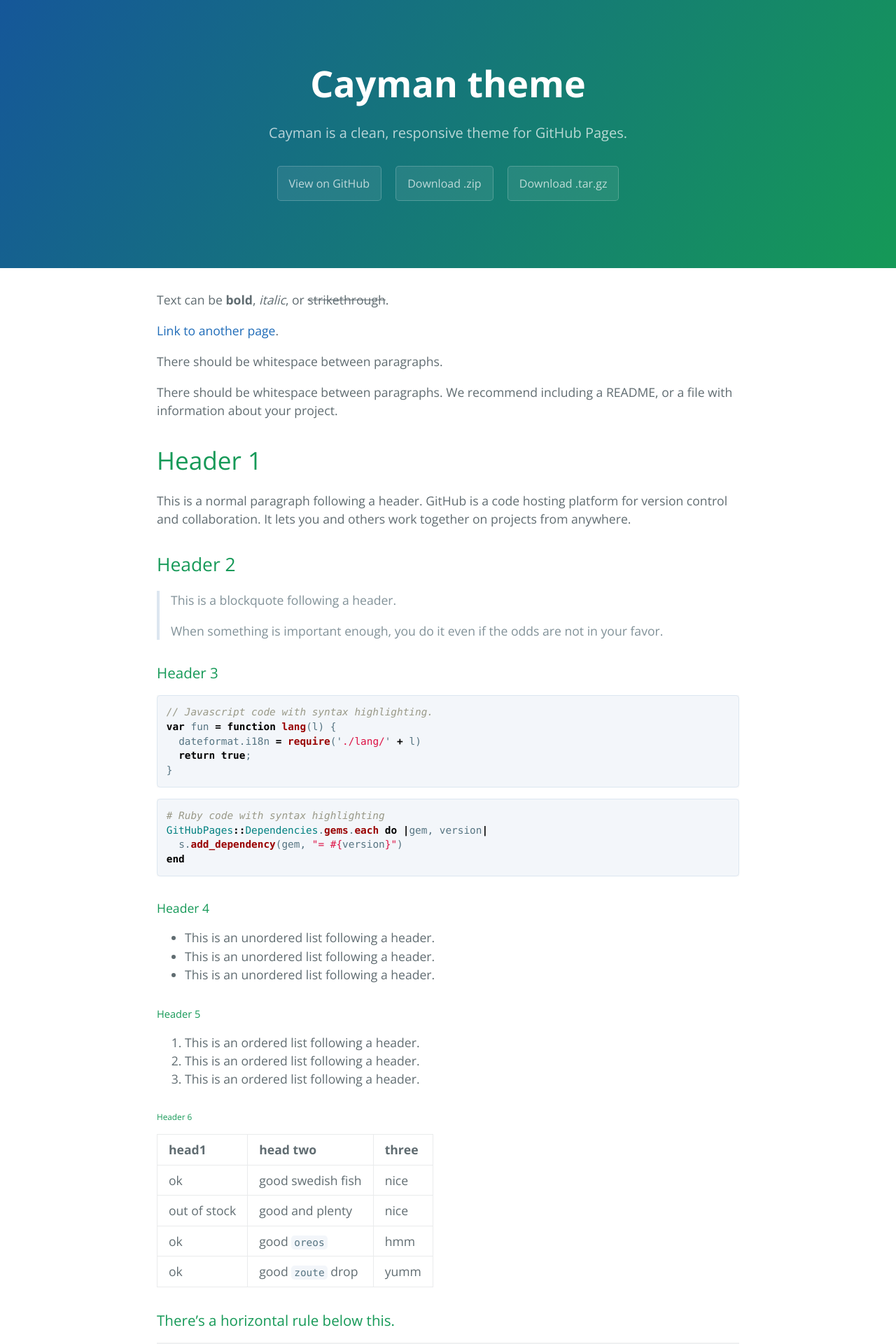
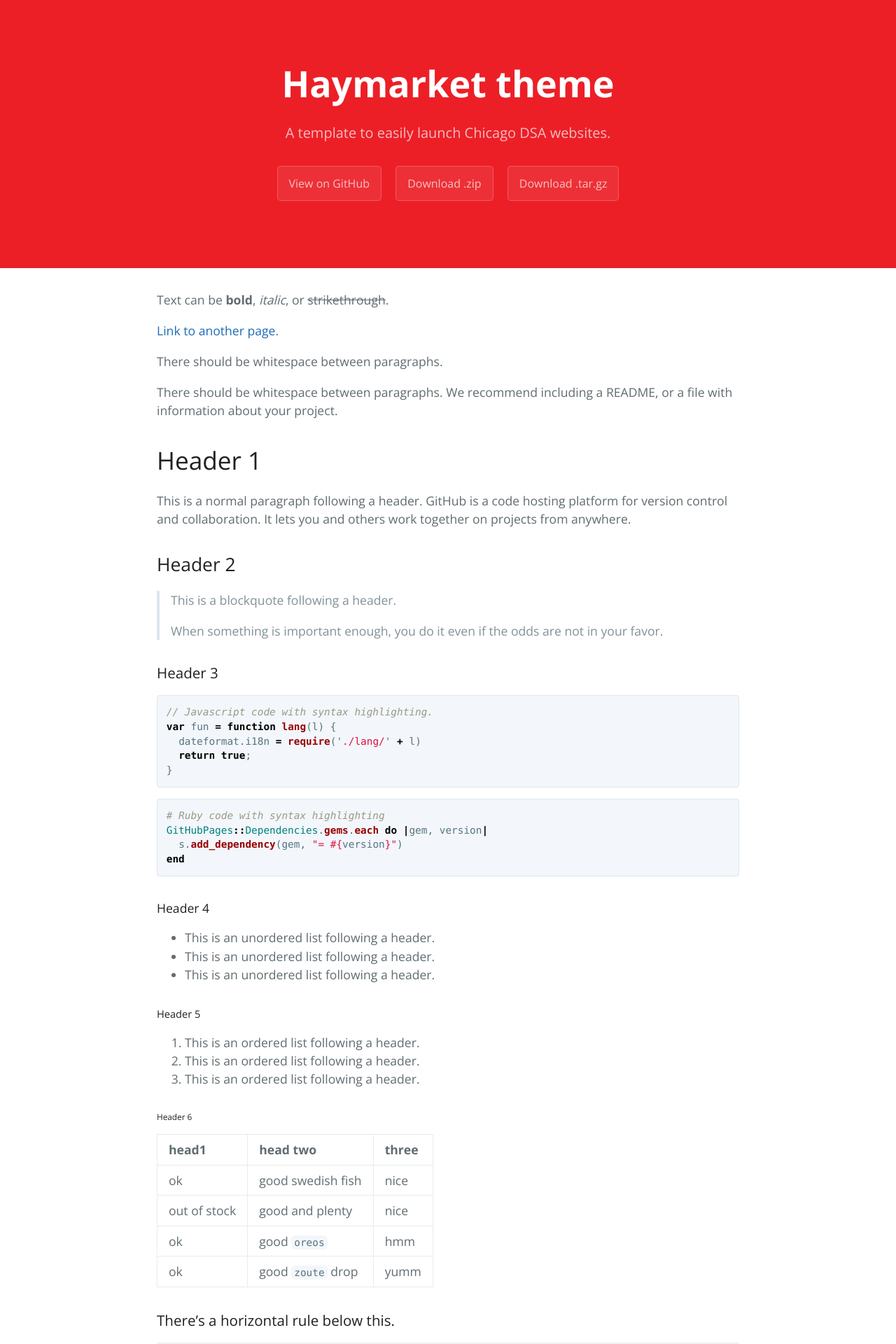
Before and after one commit to ChicagoDSA/haymarket, a Jekyll site: the page built from index.md, in a window 1280 px wide. Shown: the top 1920 px of the page at 70% size. Built offline with Jekyll 4.4.1, drawn with Linux system fonts in a browser that asks for light colours.

Commit message:
updated site description, matched basic styles to DSA

```diff
--- a/_config.yml
+++ b/_config.yml
@@ -1,5 +1,5 @@
-title: Cayman theme
-description: Cayman is a clean, responsive theme for GitHub Pages.
+title: Haymarket theme
+description: A template to easily launch Chicago DSA websites.
 google_analytics:
 github:
   is_project_page: true
--- a/_sass/jekyll-theme-cayman.scss
+++ b/_sass/jekyll-theme-cayman.scss
@@ -109,7 +109,6 @@ a {
   color: $header-heading-color;
   text-align: center;
   background-color: $header-bg-color;
-  background-image: linear-gradient(120deg, $header-bg-color-secondary, $header-bg-color);
 
   @include large {
     padding: 5rem 6rem;
--- a/_sass/variables.scss
+++ b/_sass/variables.scss
@@ -4,11 +4,10 @@ $medium-breakpoint: 42em !default;
 
 // Headers
 $header-heading-color: #fff !default;
-$header-bg-color: #159957 !default;
-$header-bg-color-secondary: #155799 !default;
+$header-bg-color: #ec1f27 !default;
 
 // Text
-$section-headings-color: #159957 !default;
+$section-headings-color: #231f20 !default;
 $body-text-color: #606c71 !default;
 $body-link-color: #1e6bb8 !default;
 $blockquote-text-color: #819198 !default;
```
Also changed, not shown: thumbnail.png (deleted), 1 other file.
